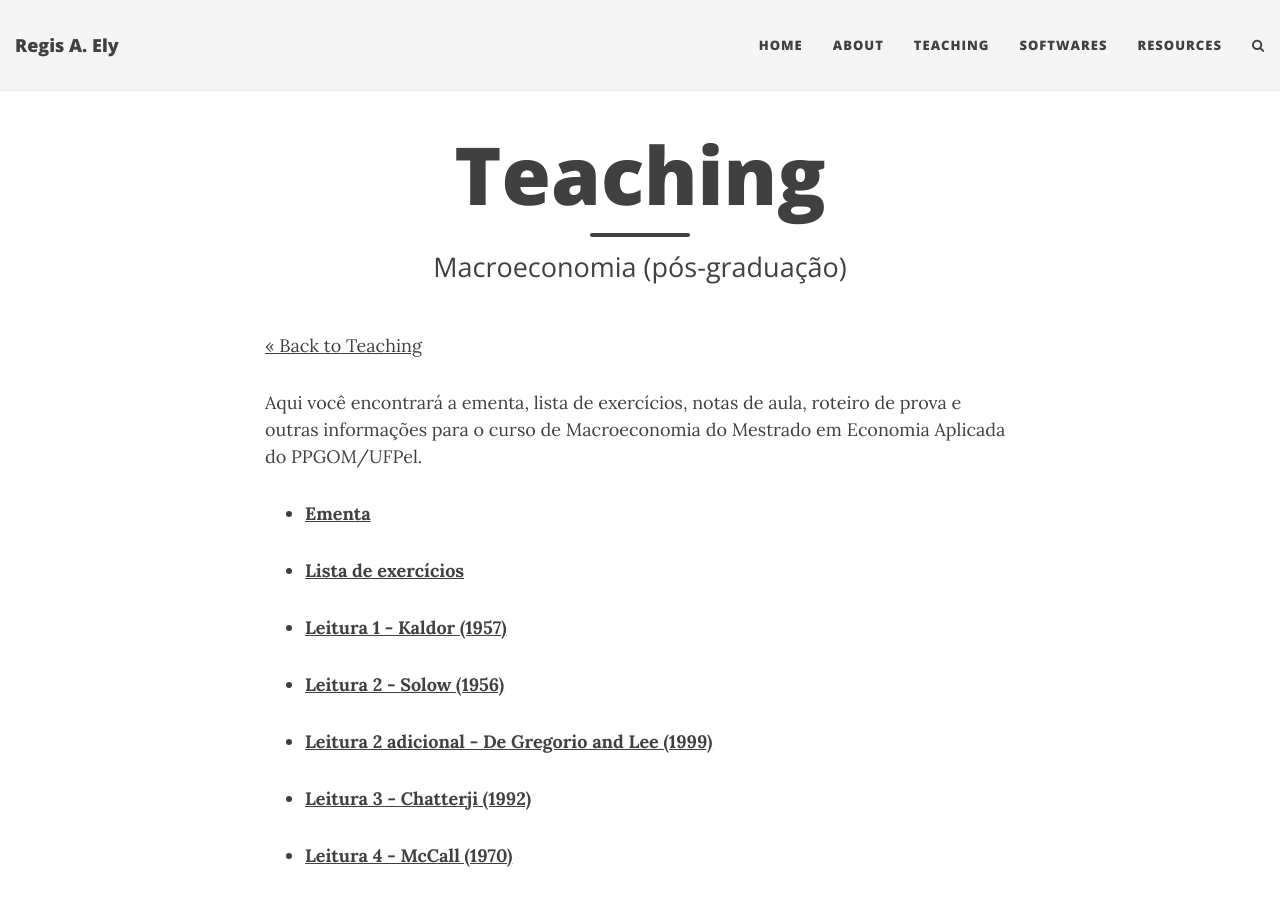
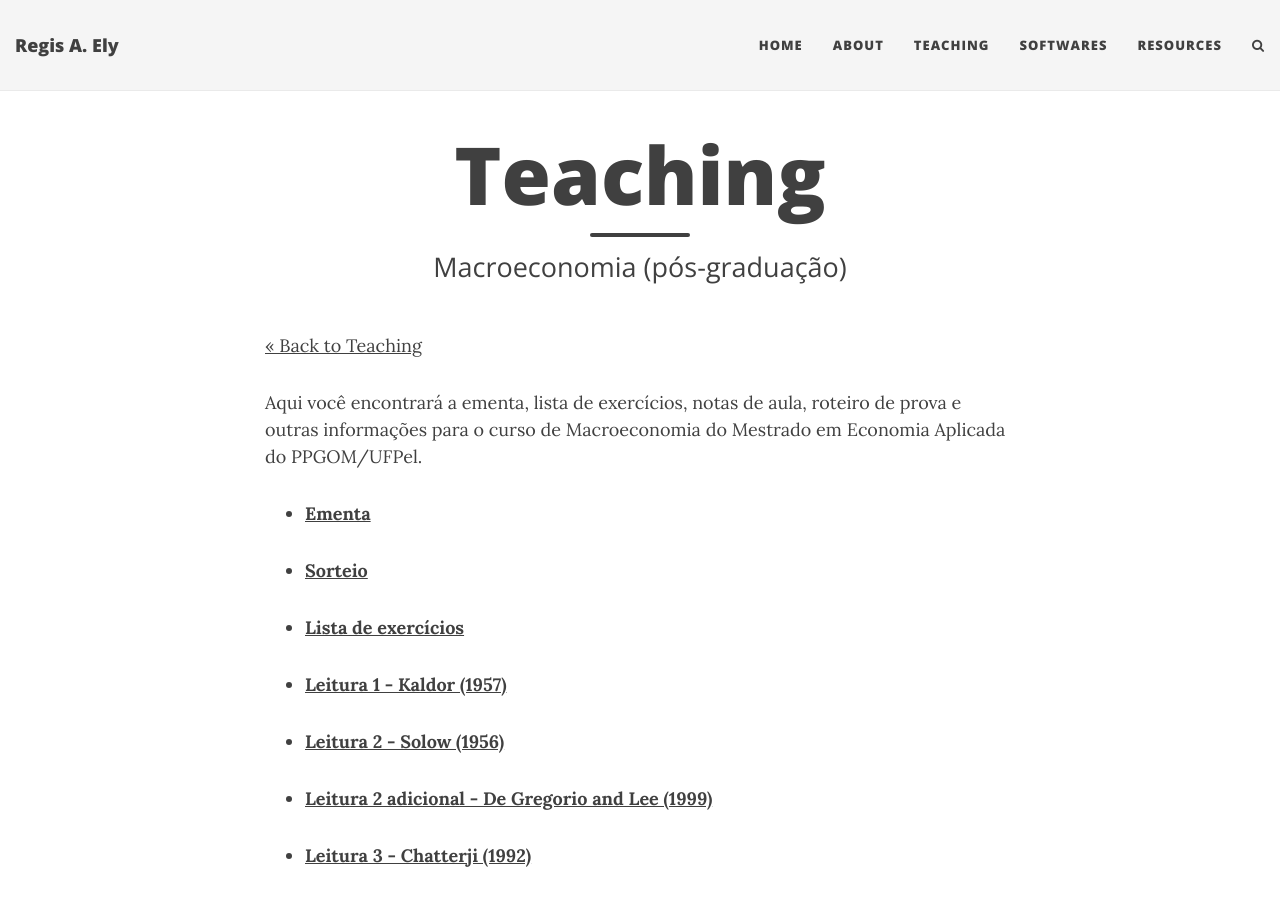
Before and after one commit to regisely/regisely.github.io, a Jekyll site: the page built from macro.md, in a window 1280 px wide and 900 px high. Built offline with Jekyll 4.4.1, drawn with Linux system fonts in a browser that asks for light colours; nearby versions of some CDN libraries.

Commit message:
sorteio macro

```diff
--- a/macro.md
+++ b/macro.md
@@ -9,6 +9,8 @@ subtitle: Macroeconomia (pós-graduação)
 Aqui você encontrará a ementa, lista de exercícios, notas de aula, roteiro de prova e outras informações para o curso de Macroeconomia do Mestrado em Economia Aplicada do PPGOM/UFPel.
 
 - **[Ementa](/files/macro-ementa.pdf)**
+
+- **[Sorteio](/files/sorteio.R)**
 
 - **[Lista de exercícios](/files/macro-exs.pdf)**
 
```
